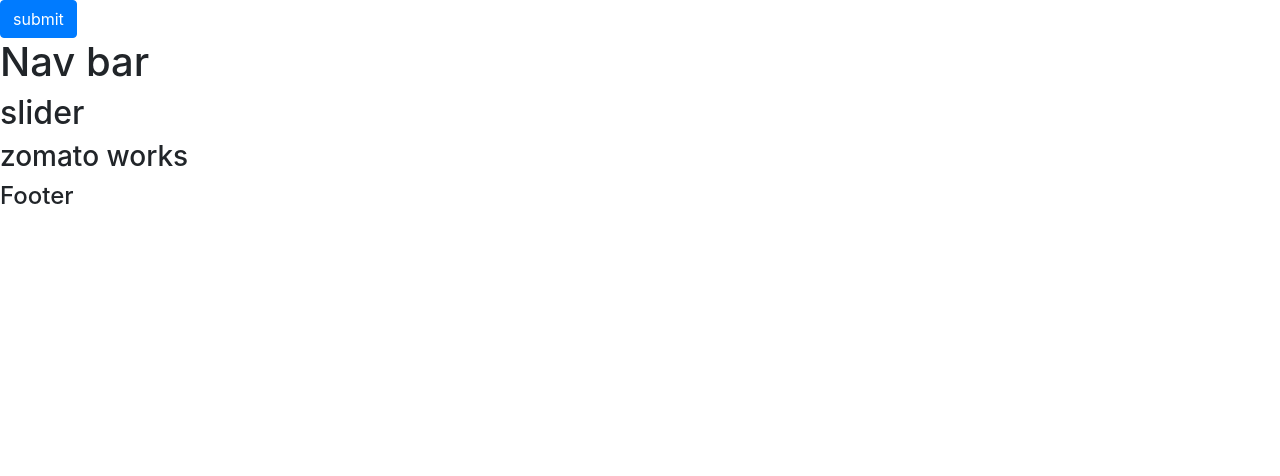
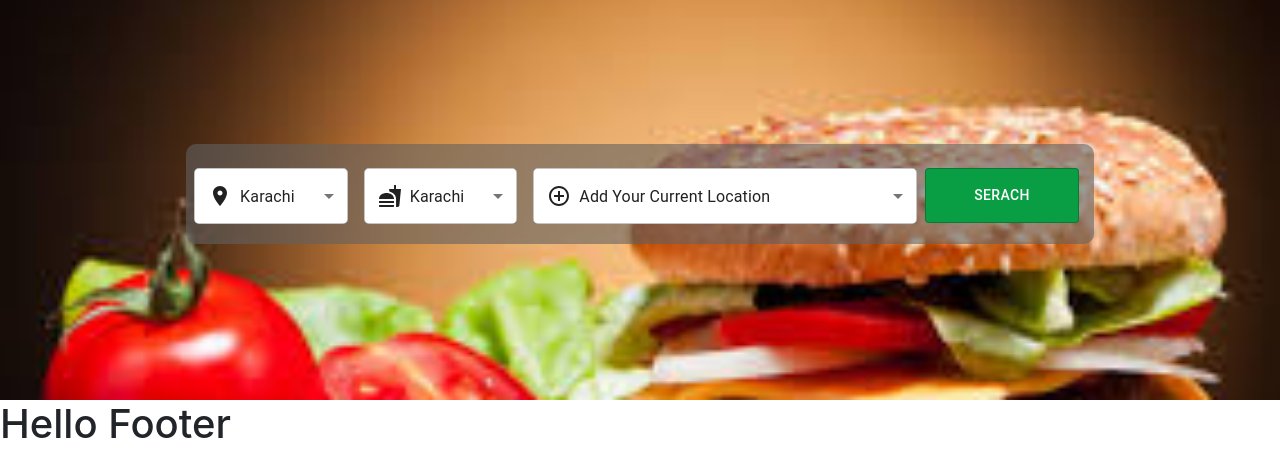
Before and after one commit to fareedagha/zomato, a React (Create React App) app: page / in a window 1280 px wide. Shown: the top 476 px of the page. Built offline with nearby package versions, Linux system fonts and the light colour scheme.

Commit message:
Slider Done

```diff
--- a/src/components/footer/index.jsx
+++ b/src/components/footer/index.jsx
@@ -0,0 +1,8 @@
+import React from 'react';
+
+export default function Footer() {
+    return(
+    <div>
+        <h1> Hello Footer</h1>
+    </div>
+)}
--- a/src/components/index.jsx
+++ b/src/components/index.jsx
@@ -0,0 +1,8 @@
+import Footer from './footer/index'
+import Navbar from './navbar/index'
+import Slider from './slider/index'
+
+
+export  {
+    Footer , Navbar , Slider
+}
--- a/src/components/navbar/index.jsx
+++ b/src/components/navbar/index.jsx
@@ -0,0 +1,8 @@
+import React from 'react';
+
+export default function Navbar() {
+    return(
+        <div>
+
+        </div>
+    )}
--- a/src/components/slider/index.jsx
+++ b/src/components/slider/index.jsx
@@ -0,0 +1,196 @@
+import React from 'react';
+// import '../../bootstrap.min.css';
+ import SlideImage from '../../images/slide_image.jpg'
+import './styles.css'
+import { makeStyles } from '@material-ui/core/styles';
+import TextField from '@material-ui/core/TextField';
+import InputAdornment from '@material-ui/core/InputAdornment';
+import FastfoodIcon from '@material-ui/icons/Fastfood';
+import LocationOnIcon from '@material-ui/icons/LocationOn';
+import ControlPointIcon from '@material-ui/icons/ControlPoint';
+import Grid from '@material-ui/core/Grid';
+import { Button} from '@material-ui/core';
+
+const useStyles = makeStyles(theme => ({
+
+    root: {
+      // flexGrow : 1
+      },
+
+      city_field : {
+        margin:theme.spacing(1),
+        width: '12%',
+        minWidth : '150px',
+        backgroundColor : 'white' ,
+        borderRadius : '5px'
+      },
+
+      location_field :{
+        marginLeft : theme.spacing(1),
+        marginTop : theme.spacing(1),
+        marginBottom : theme.spacing(1),
+        width : '30%',
+        minWidth:'150px' ,
+        backgroundColor : 'white',
+        borderRadius : '5px'
+      } ,
+
+      searchBtn : {
+        marginTop : theme.spacing(1),
+        marginBottom : theme.spacing(1),
+        marginLeft : theme.spacing(1),
+        minWidth:'150px' ,
+        width : '12%',
+        height : '55px',
+        backgroundColor : 'rgb(9 , 158 , 68)' ,
+        color : 'white',
+    } ,
+
+    shadow : {
+      // boxShadow: '5px 5px 10px 10px rgb(190 , 190 , 190)' ,
+      borderRadius : '10px',
+      // backgroundColor : 'grey' ,
+      // Opacity : 0.6 ,
+      background: 'rgba(98, 98, 98, 0.6)'
+    } ,
+
+    searchDiv:{
+      paddingTop : '20vh',
+      textAlign : 'center',
+    },
+
+    slideImageDiv : {
+      backgroundImage : `url(${SlideImage})` ,
+      backgroundPosition: 'center',
+      backgroundSize: 'cover',
+      backgroundRepeat: 'no-repeat',
+      width: '100vw',
+      height: '50vh'
+    }
+
+  })
+);
+
+const city = [
+    {
+      value: 'Karachi',
+      label: 'Karachi',
+    },
+    {
+      value: 'Lahore',
+      label: 'Lahore',
+    },
+  ];
+
+  const currlocation = [
+    {
+      value: '',
+      label: 'Add Your Current Location',
+    },
+    {
+      value: 'Location',
+      label: 'Detecting Your Current Location',
+    },
+  ];
+
+export default function Slider() {
+
+  const classes = useStyles();
+  const [location, setLocation] = React.useState('Karachi');
+  const [location1, currentLocation] = React.useState('');
+
+  const handleChangeCity = event => {
+    setLocation(event.target.value);
+  };
+
+  const handleChangeLocation = event => {
+    currentLocation(event.target.value);
+  };
+
+  return (
+
+  <div className={classes.slideImageDiv}>
+
+    <div className={classes.searchDiv} >
+
+      {/* <Grid container  justify="center" spacing={0}>
+      <Grid item xs={10}  className={classes.shadow}> */}
+
+
+
+      <span style={{ paddingTop: '40px' , paddingBottom:'40px' ,paddingRight:'15px' , background: 'rgba(98, 98, 98, 0.6)' , borderRadius:'10px' }}>
+
+        <TextField
+          className={classes.city_field}
+          variant="outlined"
+          id="outlined-select-currency-native"
+          select
+          // label="City"
+          onChange={handleChangeCity}
+          SelectProps={{ native: true}}
+          InputProps={{
+            startAdornment: <InputAdornment position="start"><LocationOnIcon/></InputAdornment>,
+          }}
+         >
+
+          {city.map(option => (
+            <option key={option.value} value={option.value}>
+              {option.label}
+            </option>
+          ))}
+
+        </TextField>
+
+        <TextField
+          className={classes.city_field}
+          variant="outlined"
+          id="outlined-select-currency-native"
+          select
+          // label="City"
+          onChange={handleChangeCity}
+          SelectProps={{ native: true}}
+          InputProps={{
+            startAdornment: <InputAdornment position="start"><FastfoodIcon/></InputAdornment>,
+          }}
+         >
+
+          {city.map(option => (
+            <option key={option.value} value={option.value}>
+              {option.label}
+            </option>
+          ))}
+
+        </TextField>
+
+        <TextField
+          className = {classes.location_field}
+          id="outlined-basic"
+          variant="outlined"
+          select
+          // label="Location"
+          SelectProps={{ native: true}}
+          InputProps={{
+            startAdornment: <InputAdornment position="start"><ControlPointIcon/></InputAdornment>,
+          }}
+          >
+            {currlocation.map(option => (
+            <option key={option.value} value={option.value}>
+              {option.label}
+            </option>
+          ))}
+
+          </TextField>
+
+          <Button variant="outlined" className={classes.searchBtn}>Serach</Button>
+
+          </span>
+{/*
+          </Grid>
+       </Grid> */}
+
+
+    </div>
+
+  </div>
+  );
+}
--- a/src/containers/home/index.jsx
+++ b/src/containers/home/index.jsx
@@ -1,17 +1,13 @@
 import React from 'react';
-//import './styles.css';
-import Button from 'react-bootstrap/Button';
+import {Navbar , Slider , Footer } from '../../components/index'
 
 class Home extends React.Component {
     render() {
       return(
           <div>
-              <Button>submit</Button>
-              <h1>Nav bar</h1>
-              <h2>slider</h2>
-              <h3>zomato works</h3>
-              <h4>Footer</h4>
-
+              <Navbar/>
+              <Slider/>
+              <Footer/>
           </div>
 
       )
--- a/src/index.js
+++ b/src/index.js
@@ -4,7 +4,7 @@ import './index.css';
 import App from './App';
 import * as serviceWorker from './serviceWorker';
 import {Home} from '../src/containers'
-import 'bootstrap/dist/css/bootstrap.min.css';
+// import 'bootstrap/dist/css/bootstrap.min.css';
 
 ReactDOM.render(<Home />, document.getElementById('root'));
 
```
Also changed, not shown: src/images/slide_image.jpg (added).
